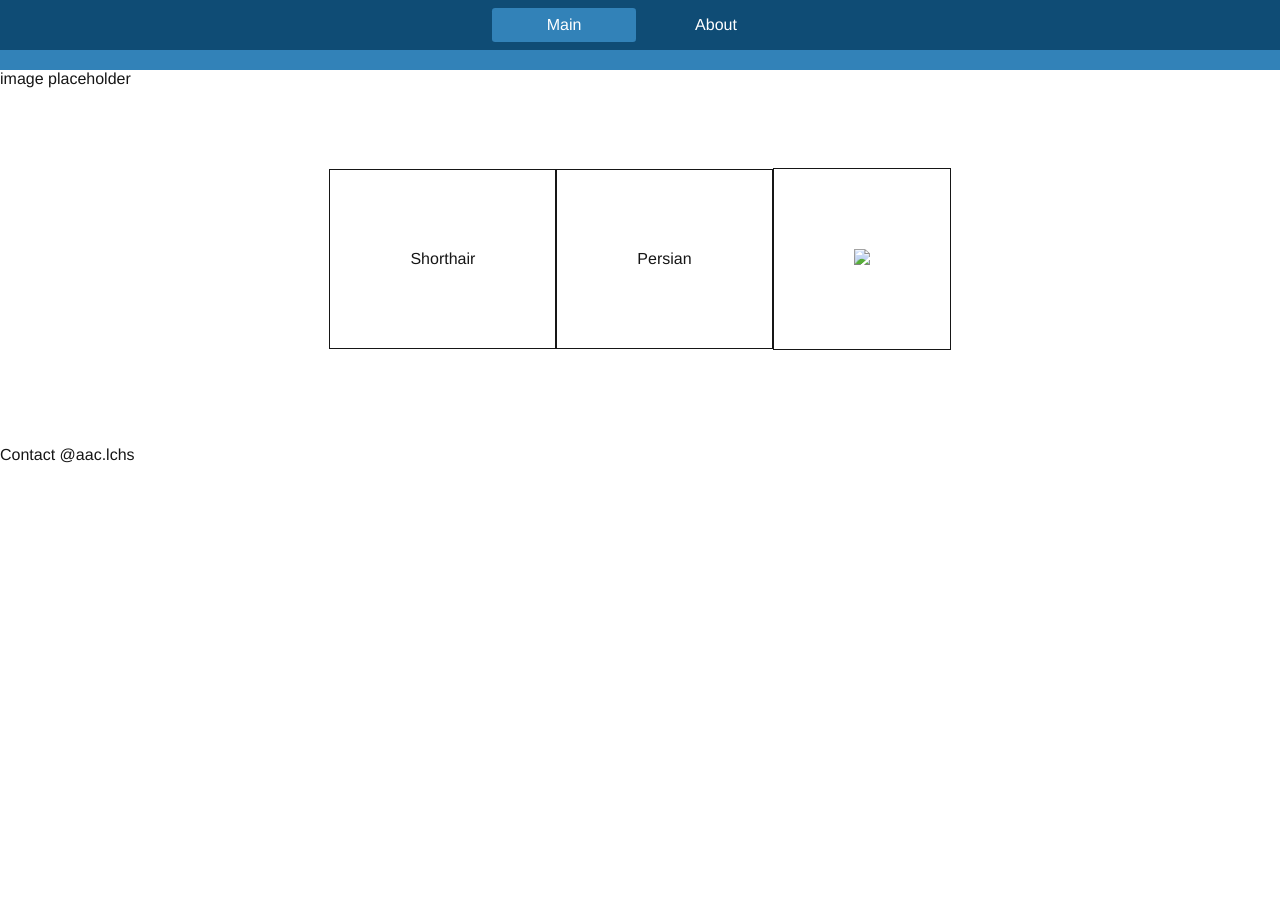
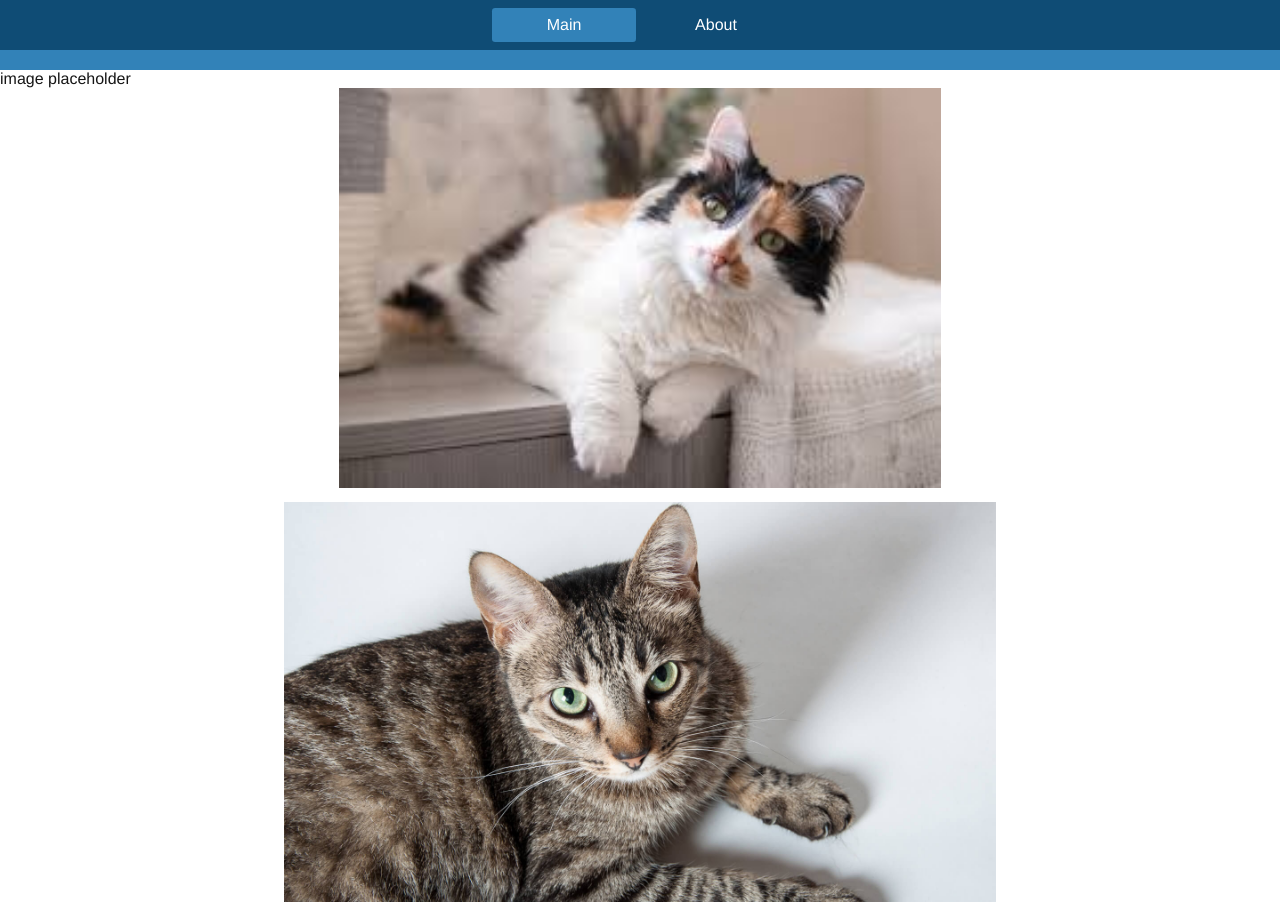
Before and after one commit to sandyd08/cps-webproj-sandy, a website: page index.html in a window 1280 px wide. Shown: the top 909 px of the page. Before the commit the page ends 800 px from the top, so only its background shows below. Drawn offline with Linux system fonts and the light colour scheme.

Commit message:
assignment 6

```diff
--- a/index.html
+++ b/index.html
@@ -20,9 +20,8 @@
     </nav>
     <div>image placeholder</div>
   <div class="parent">
-    <div class="child">Shorthair</div>
-    <div class="child">Persian</div>
-    <div class="child"><img src="Images/American_Shorthair.jpg" height="250" width="auto"></div>
+    <div class="child"><img src="Images/Calico.jpg"></div>
+    <div class="child"><img src="Images/AmShorthair.jpg"></div>
   </div>
   <div class="footer">
     <p>Contact @aac.lchs</p>
--- a/styles.css
+++ b/styles.css
@@ -59,16 +59,18 @@ h1 {
 
 .parent {
   display: flex;
+  align-items: center;
   justify-content: center;
-  align-items: center;
   flex-direction: row;
   flex-wrap: wrap;
-  padding: 5rem;
+  gap: 10px;
+  width: 100%;
+  height: 100%
 }
 
-.child {
-border: solid 0.5px var(--black-color);
-padding: 5rem;
+.child img{
+min-width: 400px;
+height: 400px;
 }
 
 .aboutpar {
@@ -77,7 +79,8 @@ padding: 5rem;
   align-items: center;
   flex-direction: row;
   flex-wrap: wrap;
-  padding: 5rem;
+  padding: 2rem;
+  width: 40%;
 }
 
 .aboutchi {
```
Also changed, not shown: Images/AmShorthair.jpg (added), Images/Calico.jpg (added).
